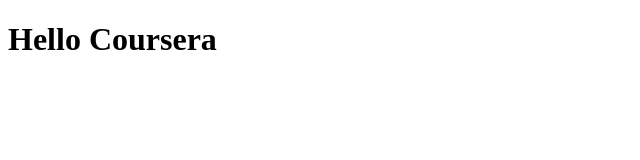
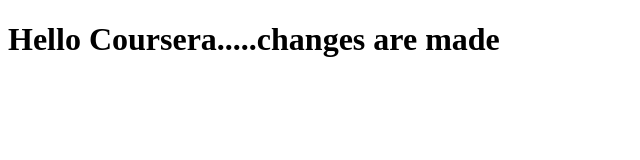
Before and after one commit to AbhilashaGautam/coursera-test, a plain HTML site: page site/index.html in a window 1280 px wide. Shown: the whole page, without its empty margins (0-640 px from the left). Drawn offline with Linux system fonts and the light colour scheme.

Commit message:
small change.

```diff
--- a/site/index.html
+++ b/site/index.html
@@ -4,6 +4,6 @@
 	<title>Hello cousera!</title>
 </head>
 <body>
-<h1>Hello Coursera</h1>
+<h1>Hello Coursera.....changes are made</h1>
 </body>
 </html>
```
